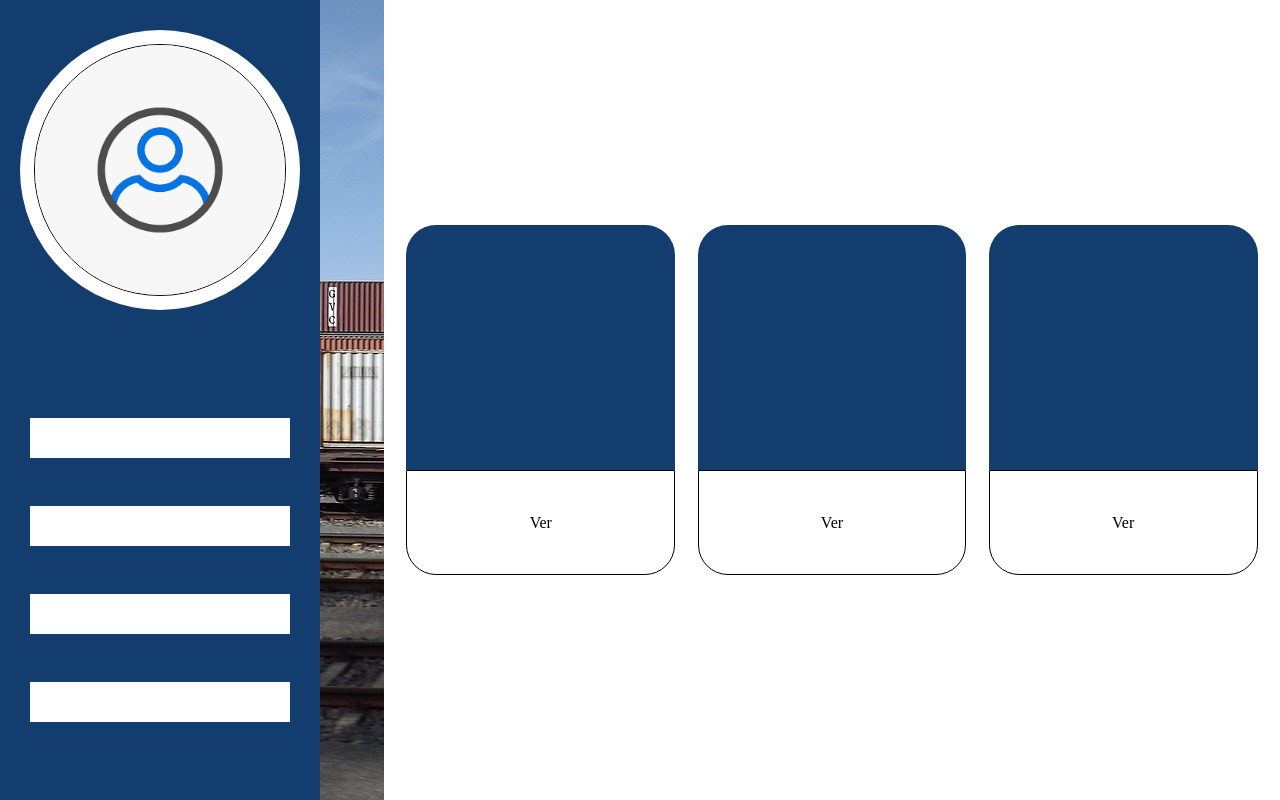
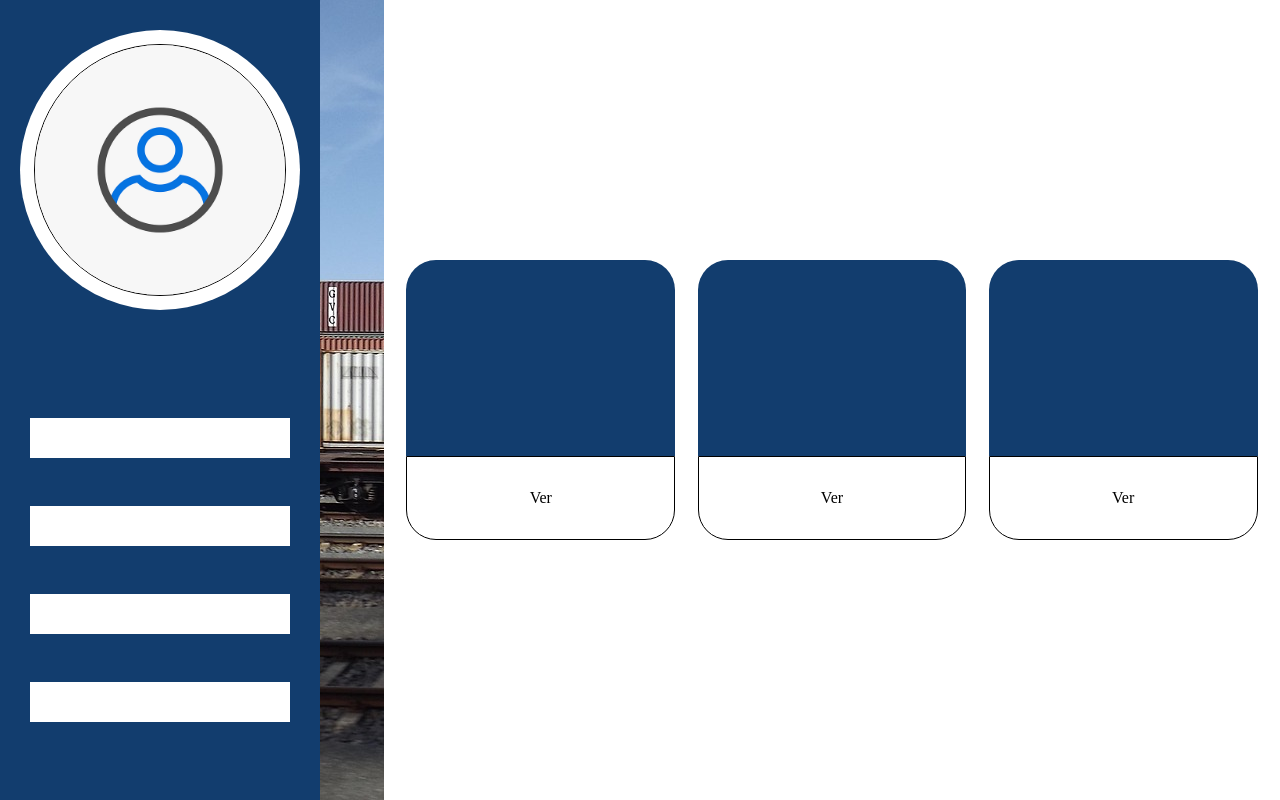
Before and after one commit to Felip3Ramirez/Frontend-II, a React (Vite) app in the folder app-mercancia-tuya/: page / in a window 1280 px wide. Built offline with nearby package versions, Linux system fonts and the light colour scheme.

Commit message:
componente nuevo

```diff
--- /dev/null
+++ b/app-mercancia-tuya/src/Card.jsx
@@ -0,0 +1,9 @@
+function Card(){
+    return (
+        <section className="panel-control-card">
+                <div></div>
+                <div>Ver</div>
+            </section>
+    )
+}
+export default Card;
--- a/app-mercancia-tuya/src/PanelControl.jsx
+++ b/app-mercancia-tuya/src/PanelControl.jsx
@@ -1,4 +1,5 @@
 import imgUser from './assets/user.png';
+import Card from './Card';
 
 const PanelControl = () => {
 
@@ -16,18 +17,9 @@ const PanelControl = () => {
             </nav>
         </aside>
         <div className="panel-control-contenido">
-            <section className="panel-control-card">
-                <div></div>
-                <div>Ver</div>
-            </section>
-            <section className="panel-control-card">
-                <div></div>
-                <div>Ver</div>
-            </section>
-            <section className="panel-control-card">
-                <div></div>
-                <div>Ver</div>
-            </section>
+            <Card></Card>
+            <Card></Card>
+            <Card></Card>
         </div>
     </section>
  )
--- a/app-mercancia-tuya/src/index.css
+++ b/app-mercancia-tuya/src/index.css
@@ -60,17 +60,19 @@
   display: flex;
   justify-content: space-evenly;
   align-items: center;
+  flex-wrap: wrap;
 
 }
 
 .panel-control-card{
   width: 30%;
-  height: 350px;
+  height:  280px;
   /* border: solid 1px black; */
   display: flex;
   justify-content: space-between;
   align-items: center;
   flex-direction: column;
+
 }
 .panel-control-card div:first-child{
   height: 70%;
```
